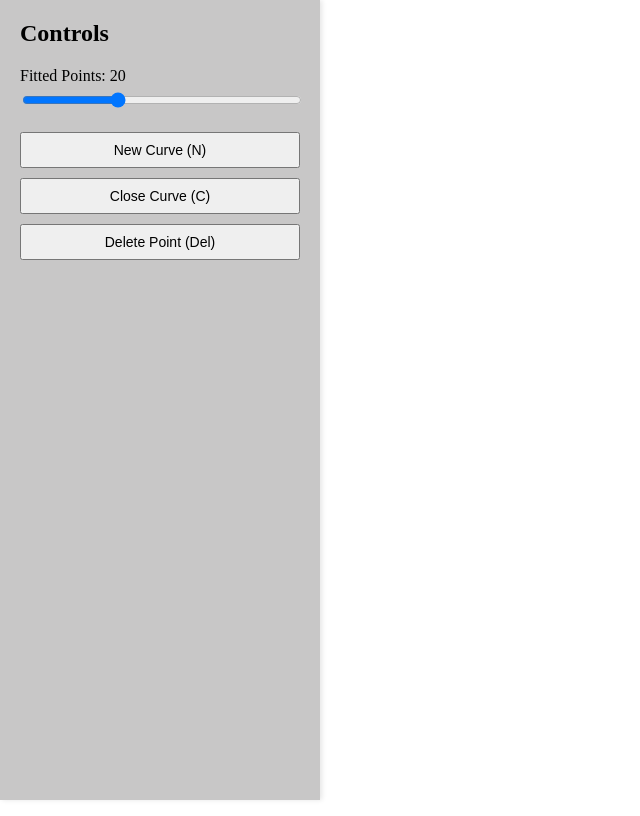
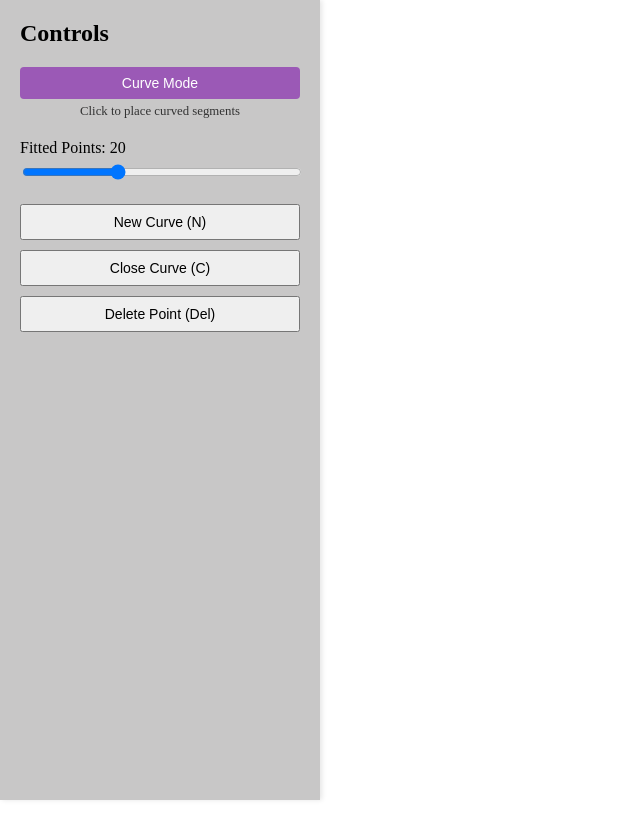
Before and after one commit to alexamelen/CAHSI, a React (Create React App) app: page / in a window 1280 px wide. Shown: the whole page, without its empty margins (0-640 px from the left). Built offline with nearby package versions, Linux system fonts and the light colour scheme.

Commit message:
implementing straight line mode
adjusted fitted points for straight lines, user is able to toggle between drawing straight lines and curves

```diff
--- a/src/CanvasComponent.js
+++ b/src/CanvasComponent.js
@@ -1,6 +1,5 @@
-import React, { useEffect, useRef, useState, useCallback} from 'react';
+import React, { useEffect, useRef, useState, useCallback } from 'react';
 import ControlsPanel from './ControlsPanel';
-
 
 const CanvasComponent = () => {
   const canvasRef = useRef(null);
@@ -8,7 +7,8 @@ const CanvasComponent = () => {
   const selectionRef = useRef(null);
   const isDrawingNewCurveRef = useRef(false);
   const closedCurvesRef = useRef(new Set());
-  const [numPoints, setNumPoints] = useState(20); // New state for slider
+  const [numPoints, setNumPoints] = useState(20);
+  const [isStraightMode, setIsStraightMode] = useState(false); // New state for mode
 
   // Initialize and resize canvas
   useEffect(() => {
@@ -42,15 +42,22 @@ const CanvasComponent = () => {
         context.strokeStyle = node.strokeStyle;
         context.fill();
         context.stroke();
+
+        // Add straight/curve indicator near the node
+        if (i > 0 && node.isStraightSegment) {
+          context.fillStyle = 'blue';
+          context.font = '10px Arial';
+          context.fillText('(straight)', node.x + 15, node.y - 15);
+        }
       }
 
       // Draw curve and points
       if (curve.length > 1) {
         drawBezierCurve(context, curve, curveIndex);
-        plotBezierPoints(context, curve, curveIndex, numPoints); // Pass numPoints here
+        plotBezierPoints(context, curve, curveIndex, numPoints);
       }
     });
-  }, [numPoints]); // Include numPoints in dependencies
+  }, [numPoints]);
 
   const drawBezierCurve = (context, nodes, curveIndex) => {
     if (nodes.length < 2) return;
@@ -62,9 +69,15 @@ const CanvasComponent = () => {
     const numSegments = isClosed ? nodes.length : nodes.length - 1;
 
     for (let i = 0; i < numSegments; i++) {
-      const p0 = nodes[(i - 1 + nodes.length) % nodes.length];
       const p1 = nodes[i % nodes.length];
       const p2 = nodes[(i + 1) % nodes.length];
+
+      if (p1.isStraightSegment) {
+        // Draw straight line
+        context.lineTo(p2.x, p2.y);
+      } else {
+        // Draw curve (only if we have enough points)
+        const p0 = nodes[(i - 1 + nodes.length) % nodes.length];
         const p3 = nodes[(i + 2) % nodes.length];
 
         let cp1x = p1.x + (p2.x - p0.x) / 6;
@@ -78,6 +91,7 @@ const CanvasComponent = () => {
         }
 
         context.bezierCurveTo(cp1x, cp1y, cp2x, cp2y, p2.x, p2.y);
+      }
     }
 
     context.strokeStyle = '#000000';
@@ -101,7 +115,19 @@ const CanvasComponent = () => {
         const p1 = nodes[i % nodes.length];
         const p2 = nodes[(i + 1) % nodes.length];
         const p3 = nodes[(i + 2) % nodes.length];
+        const isStraight = p1.isStraightSegment;
 
+        // Store segment info
+        segments.push({ p1, p2, isStraight });
+
+        // Calculate segment length
+        let segmentLength = 0;
+
+        if (isStraight) {
+            // Straight line - simple distance calculation
+            segmentLength = Math.sqrt(Math.pow(p2.x - p1.x, 2) + Math.pow(p2.y - p1.y, 2));
+        } else {
+            // Curve - use existing bezier length calculation
             let cp1x = p1.x + (p2.x - p0.x) / 6;
             let cp1y = p1.y + (p2.y - p0.y) / 6;
             let cp2x = p2.x - (p3.x - p1.x) / 6;
@@ -112,13 +138,7 @@ const CanvasComponent = () => {
                 cp2y = (p1.y + p2.y) / 2;
             }
 
-      // Store segment info
-      segments.push({
-        p1, cp1: { x: cp1x, y: cp1y }, cp2: { x: cp2x, y: cp2y }, p2
-      });
-
-      // Calculate segment length
-      let segmentLength = 0;
+            // Approximate curve length
             let prevPoint = p1;
             const steps = 10;
             for (let j = 1; j <= steps; j++) {
@@ -129,6 +149,11 @@ const CanvasComponent = () => {
                     Math.pow(point.y - prevPoint.y, 2)
                 );
                 prevPoint = point;
+            }
+
+            // Store control points for curved segments
+            segments[i].cp1 = { x: cp1x, y: cp1y };
+            segments[i].cp2 = { x: cp2x, y: cp2y };
         }
 
         segmentLengths.push(segmentLength);
@@ -158,18 +183,27 @@ const CanvasComponent = () => {
 
         if (currentSegment >= segments.length) break;
 
-      // Calculate t value within the segment
         const segment = segments[currentSegment];
         const segmentT = (targetLength - accumulatedLength) / segmentLengths[currentSegment];
 
-      // Get the point
-      const point = cubicBezierPoint(
+        // Get the point - different calculation for straight vs curved
+        let point;
+        if (segment.isStraight) {
+            // Linear interpolation for straight segments
+            point = {
+                x: segment.p1.x + (segment.p2.x - segment.p1.x) * segmentT,
+                y: segment.p1.y + (segment.p2.y - segment.p1.y) * segmentT
+            };
+        } else {
+            // Bezier calculation for curved segments
+            point = cubicBezierPoint(
                 segmentT,
                 segment.p1,
                 segment.cp1,
                 segment.cp2,
                 segment.p2
             );
+        }
 
         context.beginPath();
         context.arc(point.x, point.y, 2, 0, Math.PI * 2);
@@ -199,17 +233,12 @@ const CanvasComponent = () => {
   };
 
   const lineSegmentsIntersect = (p1, p2, p3, p4) => {
-    // Calculate the direction of the segments
     const ccw = (A, B, C) => (C.y - A.y) * (B.x - A.x) > (B.y - A.y) * (C.x - A.x);
-
-    // Check if the segments intersect
     const intersect = ccw(p1, p3, p4) !== ccw(p2, p3, p4) &&
                      ccw(p1, p2, p3) !== ccw(p1, p2, p4);
 
-    // If they don't intersect in the general case, return false
     if (!intersect) return false;
 
-    // Special case: check if the segments are collinear and overlapping
     const onSegment = (p, q, r) => {
       return q.x <= Math.max(p.x, r.x) && q.x >= Math.min(p.x, r.x) &&
              q.y <= Math.max(p.y, r.y) && q.y >= Math.min(p.y, r.y);
@@ -217,8 +246,8 @@ const CanvasComponent = () => {
 
     const orientation = (p, q, r) => {
       const val = (q.y - p.y) * (r.x - q.x) - (q.x - p.x) * (r.y - q.y);
-      if (val === 0) return 0;  // colinear
-      return (val > 0) ? 1 : 2; // clock or counterclock wise
+      if (val === 0) return 0;
+      return (val > 0) ? 1 : 2;
     };
 
     const o1 = orientation(p1, p2, p3);
@@ -226,10 +255,7 @@ const CanvasComponent = () => {
     const o3 = orientation(p3, p4, p1);
     const o4 = orientation(p3, p4, p2);
 
-    // General case
     if (o1 !== o2 && o3 !== o4) return true;
-
-    // Special cases
     if (o1 === 0 && onSegment(p1, p3, p2)) return true;
     if (o2 === 0 && onSegment(p1, p4, p2)) return true;
     if (o3 === 0 && onSegment(p3, p1, p4)) return true;
@@ -241,7 +267,6 @@ const CanvasComponent = () => {
   const checkIntersections = (curveIndex, newSegmentStart, newSegmentEnd) => {
     const allSegments = [];
 
-    // Add segments from other curves
     curvesRef.current.forEach((curve, idx) => {
       if (idx === curveIndex || curve.length < 2) return;
 
@@ -255,7 +280,6 @@ const CanvasComponent = () => {
       }
     });
 
-    // Add segments from the current curve (for self-intersection check)
     const currentCurve = curvesRef.current[curveIndex];
     if (currentCurve && currentCurve.length > 2) {
       for (let i = 0; i < currentCurve.length - 2; i++) {
@@ -266,7 +290,6 @@ const CanvasComponent = () => {
       }
     }
 
-    // Check new segment against all relevant segments
     for (const segment of allSegments) {
       if (lineSegmentsIntersect(
         newSegmentStart, newSegmentEnd,
@@ -293,7 +316,8 @@ const CanvasComponent = () => {
       fillStyle: '#000000',
       strokeStyle: '#000000',
       selectedFill: '#bdc1c9',
-      selected: false
+      selected: false,
+      isStraightSegment: isStraightMode // Only use toggle state
     };
 
     if (isDrawingNewCurveRef.current || curvesRef.current.length === 0) {
@@ -326,7 +350,6 @@ const CanvasComponent = () => {
       const newY = e.clientY - rect.top;
       const context = canvas.getContext('2d');
 
-      // Find which curve and node index this is
       let curveIndex = -1;
       let nodeIndex = -1;
       for (let i = 0; i < curvesRef.current.length; i++) {
@@ -343,27 +366,22 @@ const CanvasComponent = () => {
         const isClosed = closedCurvesRef.current.has(curveIndex);
         const oldPosition = { x: selectionRef.current.x, y: selectionRef.current.y };
 
-        // Temporarily update position for checking
         selectionRef.current.x = newX;
         selectionRef.current.y = newY;
 
         let hasIntersection = false;
 
-        // Only check adjacent segments if they would create problems
         if (curve.length > 1) {
           const prevIndex = (nodeIndex - 1 + curve.length) % curve.length;
           const nextIndex = (nodeIndex + 1) % curve.length;
           const prevPrevIndex = (nodeIndex - 2 + curve.length) % curve.length;
           const nextNextIndex = (nodeIndex + 2) % curve.length;
 
-          // Check previous segment (if it exists)
           if ((nodeIndex > 0 || isClosed) && curve.length > 2) {
             const prevNode = curve[prevIndex];
             const prevPrevNode = curve[prevPrevIndex];
 
-            // Only check if this would intersect with non-adjacent segments
             for (let i = 0; i < curve.length - 1; i++) {
-              // Skip adjacent segments
               if (i === prevIndex || i === nodeIndex ||
                   (i + 1) % curve.length === prevIndex ||
                   (i + 1) % curve.length === nodeIndex) continue;
@@ -378,14 +396,11 @@ const CanvasComponent = () => {
             }
           }
 
-          // Check next segment (if it exists)
           if ((nodeIndex < curve.length - 1 || isClosed) && !hasIntersection && curve.length > 2) {
             const nextNode = curve[nextIndex];
             const nextNextNode = curve[nextNextIndex];
 
-            // Only check if this would intersect with non-adjacent segments
             for (let i = 0; i < curve.length - 1; i++) {
-              // Skip adjacent segments
               if (i === nodeIndex || i === nextIndex ||
                   (i + 1) % curve.length === nodeIndex ||
                   (i + 1) % curve.length === nextIndex) continue;
@@ -401,7 +416,6 @@ const CanvasComponent = () => {
           }
         }
 
-        // Also check for intersections with other curves
         if (!hasIntersection) {
           for (let i = 0; i < curvesRef.current.length; i++) {
             if (i === curveIndex) continue;
@@ -414,7 +428,6 @@ const CanvasComponent = () => {
               const segStart = otherCurve[j % otherCurve.length];
               const segEnd = otherCurve[(j + 1) % otherCurve.length];
 
-              // Check both adjacent segments against this foreign segment
               if (nodeIndex > 0 || isClosed) {
                 const prevNode = curve[(nodeIndex - 1 + curve.length) % curve.length];
                 if (lineSegmentsIntersect(prevNode, selectionRef.current, segStart, segEnd)) {
@@ -437,7 +450,6 @@ const CanvasComponent = () => {
         }
 
         if (hasIntersection) {
-          // Revert position
           selectionRef.current.x = oldPosition.x;
           selectionRef.current.y = oldPosition.y;
         }
@@ -525,10 +537,8 @@ const CanvasComponent = () => {
       const lastNode = curve[curve.length - 1];
       const firstNode = curve[0];
 
-      // Only check segments that would be adjacent to the new closing segment
       const problematicSegments = [];
 
-      // Check against other curves
       curvesRef.current.forEach((otherCurve, idx) => {
         if (idx === currentCurveIndex || otherCurve.length < 2) return;
 
@@ -542,12 +552,10 @@ const CanvasComponent = () => {
         }
       });
 
-      // Check against non-adjacent segments in the same curve
       for (let i = 1; i < curve.length - 2; i++) {
         problematicSegments.push({ p1: curve[i], p2: curve[i + 1] });
       }
 
-      // Check the closing segment against all problematic segments
       let hasIntersection = false;
       for (const segment of problematicSegments) {
         if (lineSegmentsIntersect(lastNode, firstNode, segment.p1, segment.p2)) {
@@ -584,6 +592,10 @@ const CanvasComponent = () => {
     };
   }, []);
 
+  const handleToggleMode = (newMode) => {
+    setIsStraightMode(newMode);
+  };
+
   return (
     <div style={{ position: 'relative' }}>
       <ControlsPanel
@@ -594,6 +606,7 @@ const CanvasComponent = () => {
         onDeletePoint={() => {
           if (selectionRef.current) deleteNode(selectionRef.current);
         }}
+        onToggleMode={handleToggleMode}
       />
       <canvas
         ref={canvasRef}
--- a/src/ControlsPanel.js
+++ b/src/ControlsPanel.js
@@ -1,4 +1,4 @@
-import React from 'react';
+import React, { useState } from 'react';
 
 const ControlsPanel = ({
   numPoints,
@@ -6,14 +6,23 @@ const ControlsPanel = ({
   onNewCurve,
   onCloseCurve,
   onDeletePoint,
+  onToggleMode,  // Add this new prop
 }) => {
+  const [isStraightMode, setIsStraightMode] = useState(false);
+
+  const handleModeToggle = () => {
+    const newMode = !isStraightMode;
+    setIsStraightMode(newMode);
+    onToggleMode(newMode);  // Notify parent component
+  };
+
   return (
     <div style={{
       position: 'fixed',
       top: 0,
       left: 0,
-      width: '25vw',  // 25% of viewport width
-      height: '100vh', // full viewport height
+      width: '25vw',
+      height: '100vh',
       background: 'rgba(128, 125, 126, 0.43)',
       padding: '20px',
       boxSizing: 'border-box',
@@ -22,6 +31,36 @@ const ControlsPanel = ({
       boxShadow: '2px 0 5px rgba(0,0,0,0.1)',
     }}>
       <h2 style={{ marginTop: 0 }}>Controls</h2>
+
+      {/* Mode Toggle Button */}
+      <div style={{ marginBottom: '20px' }}>
+        <button
+          onClick={handleModeToggle}
+          style={{
+            padding: '8px',
+            fontSize: '14px',
+            width: '100%',
+            backgroundColor: isStraightMode ? '#3498db' : '#9b59b6',
+            color: 'white',
+            border: 'none',
+            borderRadius: '4px',
+            cursor: 'pointer',
+            transition: 'background-color 0.3s',
+          }}
+        >
+          {isStraightMode ? 'Straight Line Mode' : 'Curve Mode'}
+        </button>
+        <div style={{
+          marginTop: '5px',
+          fontSize: '0.8em',
+          color: '#333',
+          textAlign: 'center'
+        }}>
+          {isStraightMode
+            ? 'Click to place straight segments'
+            : 'Click to place curved segments'}
+        </div>
+      </div>
 
       <div style={{ marginBottom: '20px' }}>
         <label style={{ display: 'block', marginBottom: '5px' }}>
```
Lines whose indentation alone changed are shown as unchanged.
